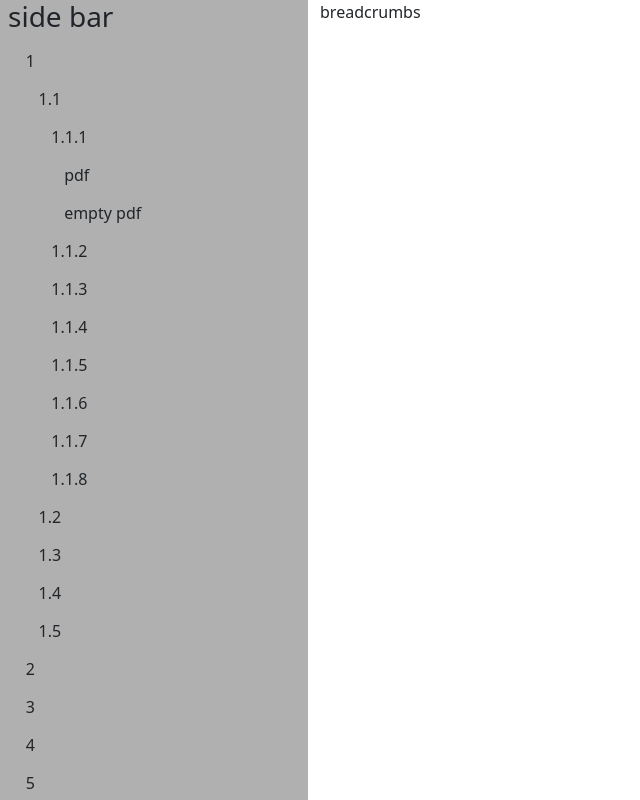
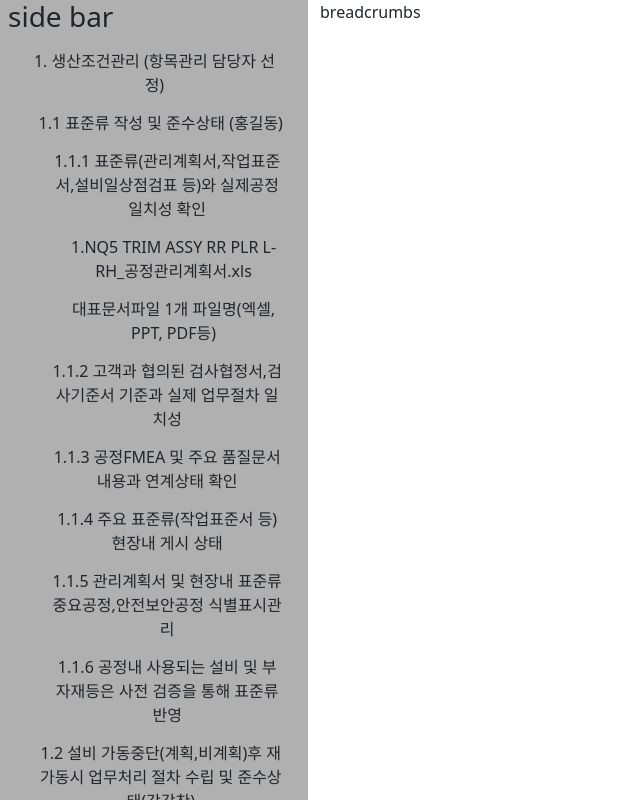
Before and after one commit to gosqo/static-resources-of-demo-sqed, a plain HTML site: page static/index.html in a window 1280 px wide. Shown: the whole page, without its empty margins (0-640 px from the left). Drawn offline with nearby package versions, Linux system fonts and the light colour scheme.

Commit message:
add pdfs, sidebar contents filled.

```diff
--- a/static/index.html
+++ b/static/index.html
@@ -21,44 +21,35 @@
             <aside class="sidebar col-md-auto">
                 <h3 style="padding: 0 0 0 .5rem;">side bar</h3>
                 <ul class="tree-depth-1">
-                    <li><button class="btn">1</button>
+                    <li><button class="btn">1. 생산조건관리 (항목관리 담당자 선정)</button>
                         <ul class="tree-depth-2">
-                            <li><button class="btn">1.1</button>
+                            <li><button class="btn">1.1 표준류 작성 및 준수상태 (홍길동)</button>
                                 <ul class="tree-depth-3">
-                                    <li><button class="btn">1.1.1</button>
+                                    <li><button class="btn">1.1.1 표준류(관리계획서,작업표준서,설비일상점검표 등)와 실제공정 일치성 확인</button>
                                         <ul class="tree-depth-4">
-                                            <li><button class="btn youngest" value="../static/to_read/spring-boot-reference.pdf">pdf</button></li>
-                                            <li><button class="btn youngest" value="../static/to_read/pdf_01.pdf">empty pdf</button></li>
+                                            <li><button class="btn youngest" value="../static/to_read/spring-boot-reference.pdf">1.NQ5 TRIM ASSY RR PLR L-RH_공정관리계획서.xls</button></li>
+                                            <li><button class="btn youngest" value="../static/to_read/factfile.pdf">대표문서파일 1개 파일명(엑셀, PPT, PDF등)</button></li>
                                         </ul>
                                     </li>
-                                    <li><button class="btn">1.1.2</button></li>
-                                    <li><button class="btn">1.1.3</button></li>
-                                    <li><button class="btn">1.1.4</button></li>
-                                    <li><button class="btn">1.1.5</button></li>
-                                    <li><button class="btn">1.1.6</button></li>
-                                    <li><button class="btn">1.1.7</button></li>
-                                    <li><button class="btn">1.1.8</button></li>
+                                    <li><button class="btn">1.1.2 고객과 협의된 검사협정서,검사기준서 기준과 실제 업무절차 일치성</button></li>
+                                    <li><button class="btn">1.1.3 공정FMEA 및 주요 품질문서 내용과 연계상태 확인</button></li>
+                                    <li><button class="btn">1.1.4 주요 표준류(작업표준서 등) 현장내 게시 상태</button></li>
+                                    <li><button class="btn">1.1.5 관리계획서 및 현장내 표준류 중요공정,안전보안공정 식별표시관리</button></li>
+                                    <li><button class="btn">1.1.6 공정내 사용되는 설비 및 부자재등은 사전 검증을 통해 표준류 반영</button></li>
                                 </ul> <!-- depth 3 -->
                             </li>
-                            <li><button class="btn">1.2</button></li>
-                            <li><button class="btn">1.3</button></li>
-                            <li><button class="btn">1.4</button></li>
-                            <li><button class="btn">1.5</button></li>
+                            <li><button class="btn">1.2 설비 가동중단(계획,비계획)후 재가동시 업무처리 절차 수립 및 준수상태(강감찬)</button></li>
+                            <li><button class="btn">1.3 외국인 배치 운영공정 현지어 번역,게시된 표준류 반영상태(해당없음)(김유신)</button></li>
+                            <li><button class="btn">1.4 생산품목별 원단위 중량 관리기준 수립 및 점검상태(이성계)</button></li>
+                            <li><button class="btn">1.5 원재료 수분관리 설정근거 수립 및 준수상태(김구)</button></li>
                         </ul> <!-- depth 2 -->
 
                     </li>
-                    <li><button class="btn">2</button></li>
-                    <li><button class="btn">3</button></li>
-                    <li><button class="btn">4</button></li>
-                    <li><button class="btn">5</button></li>
-                    <li><button class="btn">6</button></li>
-                    <li><button class="btn">6</button></li>
-                    <li><button class="btn">6</button></li>
-                    <li><button class="btn">6</button></li>
-                    <li><button class="btn">6</button></li>
-                    <li><button class="btn">6</button></li>
-                    <li><button class="btn">6</button></li>
-                    <li><button class="btn">6</button></li>
+                    <li><button class="btn">2. 검사시험 (항목관리 김원봉)</button></li>
+                    <li><button class="btn">3. 설비관리 (항목관리 윤봉길)</button></li>
+                    <li><button class="btn">4. 금형관리 (항목관리 김길수)</button></li>
+                    <li><button class="btn">5. 자재관리 (항목관리 김길태)</button></li>
+                    <li><button class="btn">6. 품질경영체제 (항목관리 박현선)</button></li>
                 </ul> <!-- depth 1 -->
             </aside>
 
```
Also changed, not shown: 1 other file.
